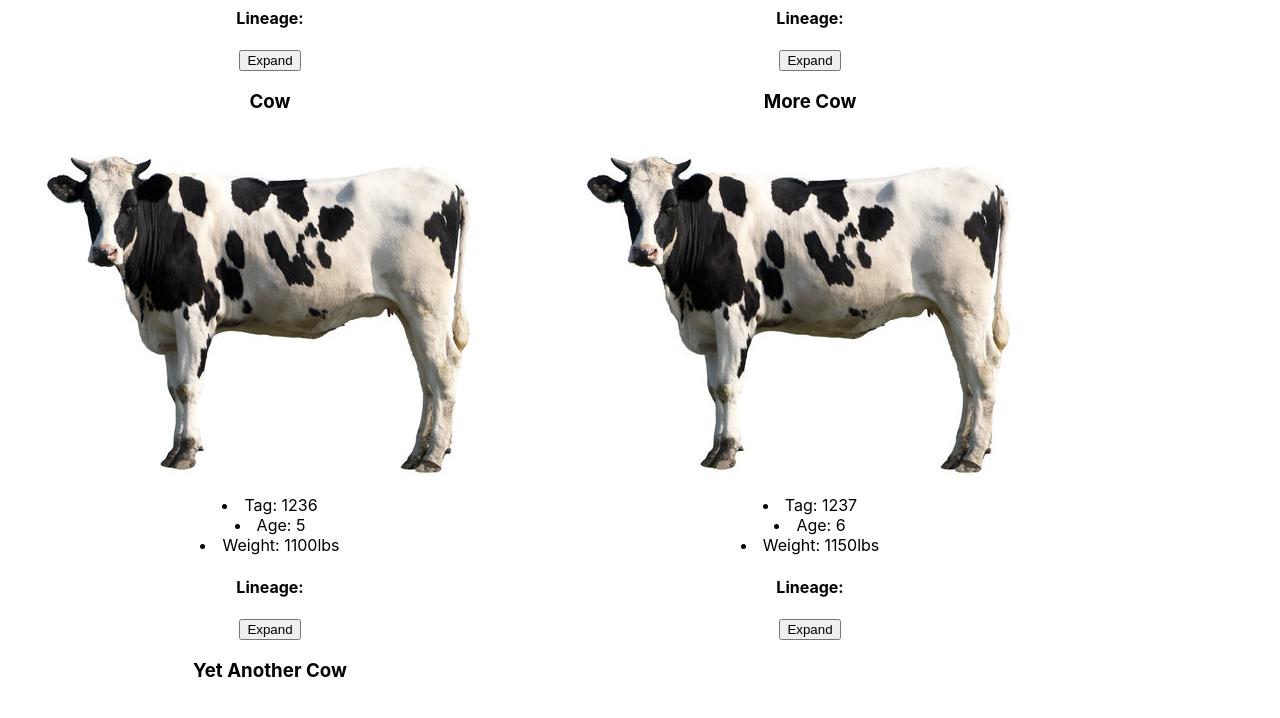
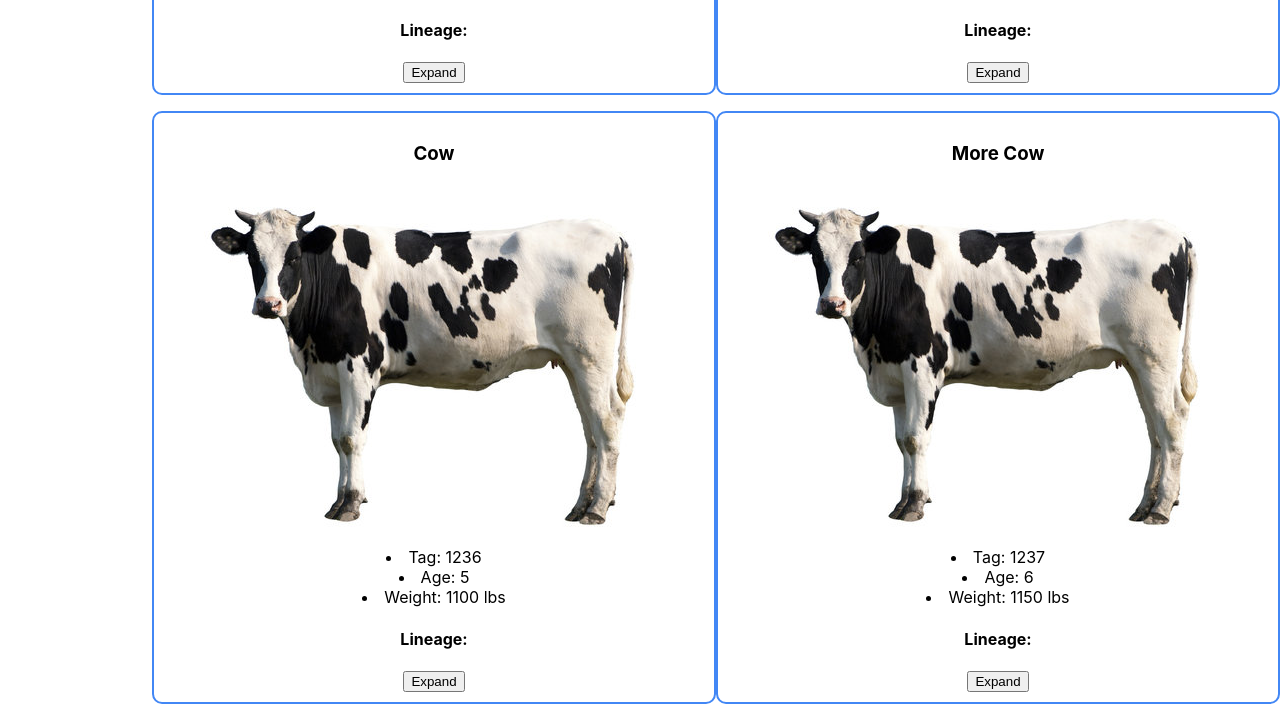
Before and after one commit to greysonj92/CattleTracker, a React (Create React App) app: page / in a window 1280 px wide. Shown: the part 498-1216 px from the top of the page. Built offline with nearby package versions, Linux system fonts and the light colour scheme.

Commit message:
Updated css

```diff
--- a/src/components/Profile.css
+++ b/src/components/Profile.css
@@ -1,8 +1,9 @@
-.profile {
+/*.profile {
     overflow:hidden;
     transition-duration: 0.8s;
     transition-property: transform;
 }
+*/
 
 /* What a shame, such a useful feature
 .profile:hover {
@@ -10,3 +11,10 @@
     -webkit-transform: rotate(360deg);
 }
 */
+
+.profile {
+    border-radius: 10px;
+    border: 2px solid #4287f5;
+    padding: 10px;
+
+}
--- a/src/components/Profile.jsx
+++ b/src/components/Profile.jsx
@@ -8,7 +8,7 @@ const Profile = (props) => {
         <img src={cow} alt="A cow"></img>
         <li>Tag: {props.tag}</li>
         <li>Age: {props.age}</li>
-        <li>Weight: {props.weight}lbs</li>
+        <li>Weight: {props.weight} lbs</li>
             <Lineage></Lineage>
     </div>
   )
--- a/src/pages/MultipleView.css
+++ b/src/pages/MultipleView.css
@@ -1,4 +1,6 @@
 .multipleview {
     display: flex;
     flex-wrap: wrap;
+    justify-content: end;
+    row-gap: 1em;
 }
--- a/src/pages/MultipleView.jsx
+++ b/src/pages/MultipleView.jsx
@@ -8,6 +8,7 @@ const MultipleView = () => {
         <Profile name="Cow" age="5" weight="1100" tag="1236"/>
         <Profile name="More Cow" age="6" weight="1150" tag="1237"/>
         <Profile name="Yet Another Cow" age="3" weight="975" tag="1238"/>
+        <Profile name="One Final Cow" age="4" weight="5000" tag="1239"/>
     </div>
   )
 }
```
